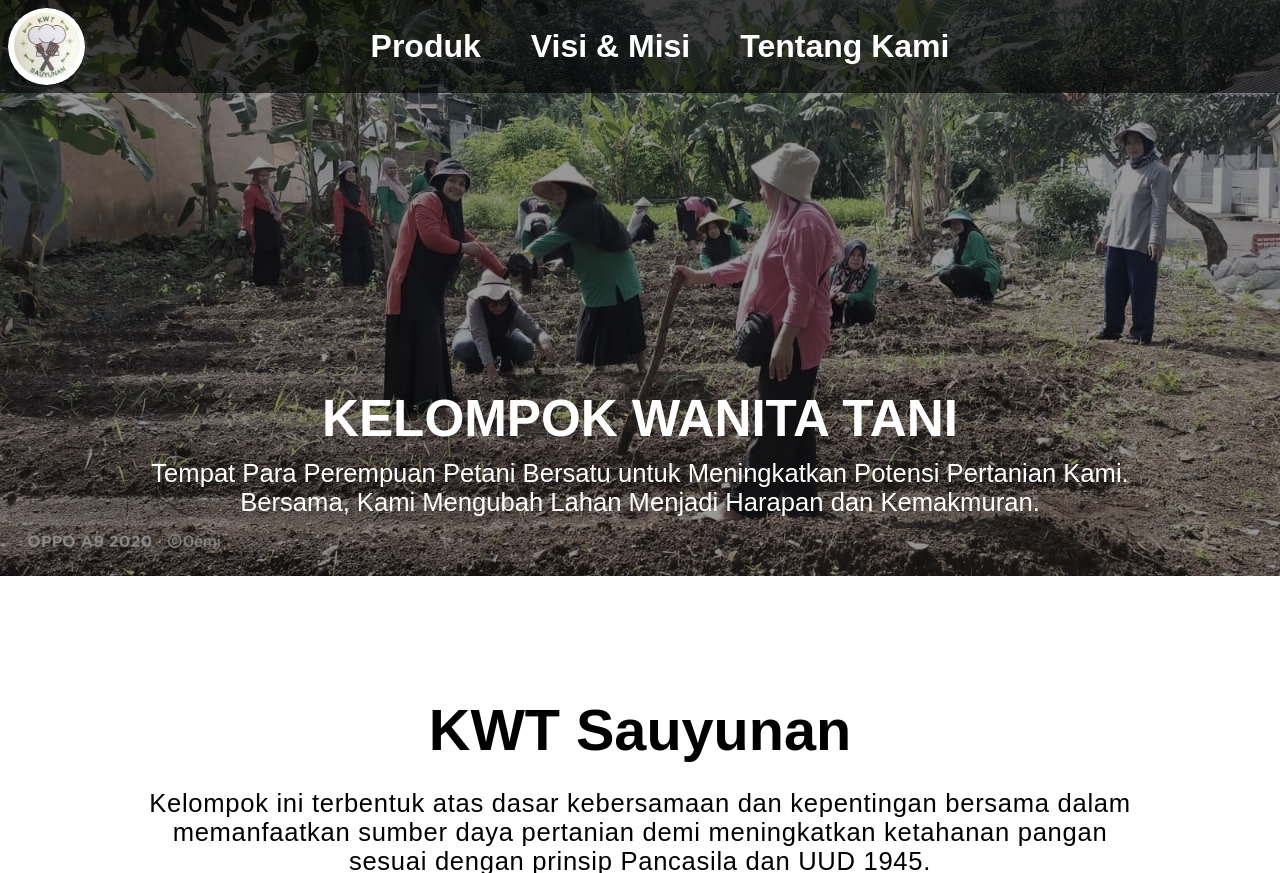
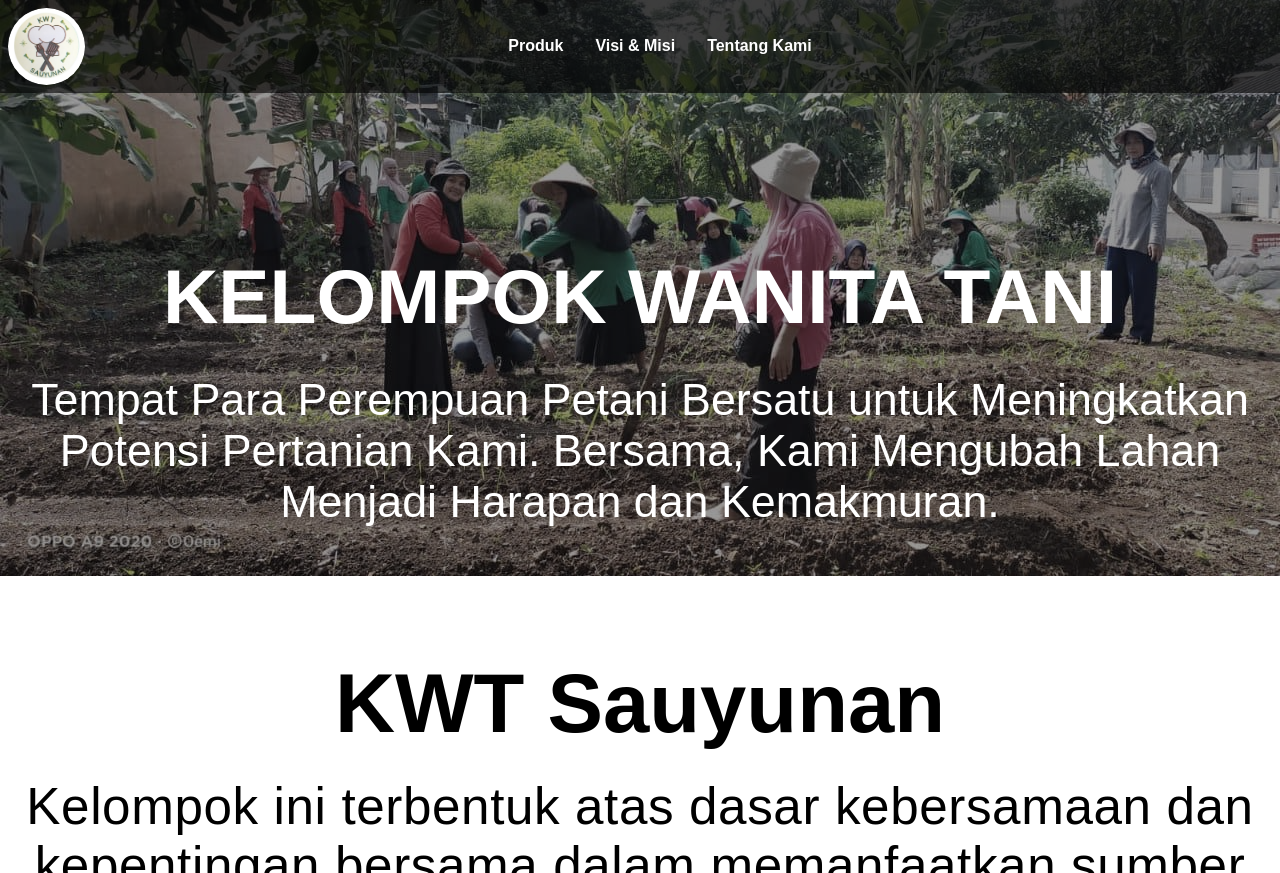
Before and after one commit to Zafiee09/Kelompok-Wanita-Tani, a plain HTML site: page index.html in a window 1280 px wide. Shown: the top 873 px of the page. Drawn offline with Linux system fonts and the light colour scheme.

Commit message:
Update styles.css

```diff
--- a/styles.css
+++ b/styles.css
@@ -6,10 +6,9 @@
     margin: 8px;
 }
 * {
-    margin: 0;
+    margin: 0% 0% 0% 0%;
     box-sizing: border-box;
     font-family: Arial, sans-serif;
-
 }
 
 /* Header (Hero Section) */
@@ -41,15 +40,14 @@
 .nav-links {
     list-style: none;
     display: flex;
-    gap: 50px;
-
+    gap: 32px;
 }
 
 .nav-links a {
     color: white;
     text-decoration: none;
     font-weight: bold;
-    font-size:2.5vw;
+    font-size: 4.vw;
     display: flex;
 }
 
@@ -66,10 +64,10 @@
 /* Sections */
 .section p{
     padding-bottom: 20%;
-    padding: 0% 11% 0% 11%;
+    padding: 0% 2%;
     text-align: center;
-    font-size: 2vw;
-    letter-spacing:0.7px;
+    font-size: 4vw;
+    letter-spacing: 0.6px;
 }
 .frame12 img{
     text-align: center;
@@ -89,8 +87,9 @@
 
 }
 .section h1 {
-    font-size: 4.5vw;
+    font-size: 6.5vw;
     margin-bottom: 2%;
+    margin-top: -13%;
 }
 
 .images img {
@@ -99,34 +98,34 @@
 }
 
 .centered {
-    transform: translate(0%, -324%);
-    font-size: 4vw ;
+    transform: translate(0%, -368%);
+    font-size: 6vw;
 }
 
 .bottom {
-    transform: translate(0%, -311%);
-    font-size: 2vw;
-    padding: 0% 9%;
+    transform: translate(0%, -193%);
+    font-size: 3.5vw;
+    padding: 0% 1%;
 }
 
 .visi-misi {
     background: #48523E;
     color: white;
-    padding: 50px 27px;
-    margin: 10% 0% 0% 0%;
+    padding: 10% 2%;
+    margin: 9% 0% 0% 0%;
     width: 100%;
 }
 
 .visi-misi img {
     text-align: center;
-    width: 34%;
+    width: 27%;
     padding: 5% 3%;
 }
 .visi-misi h2{
-    font-size: 5vw;
+    font-size: 8vw;
 }
 .visi-misi p{
-    padding: 3% 11%;
+    padding: 3% 0%;
 }
 
 
```
